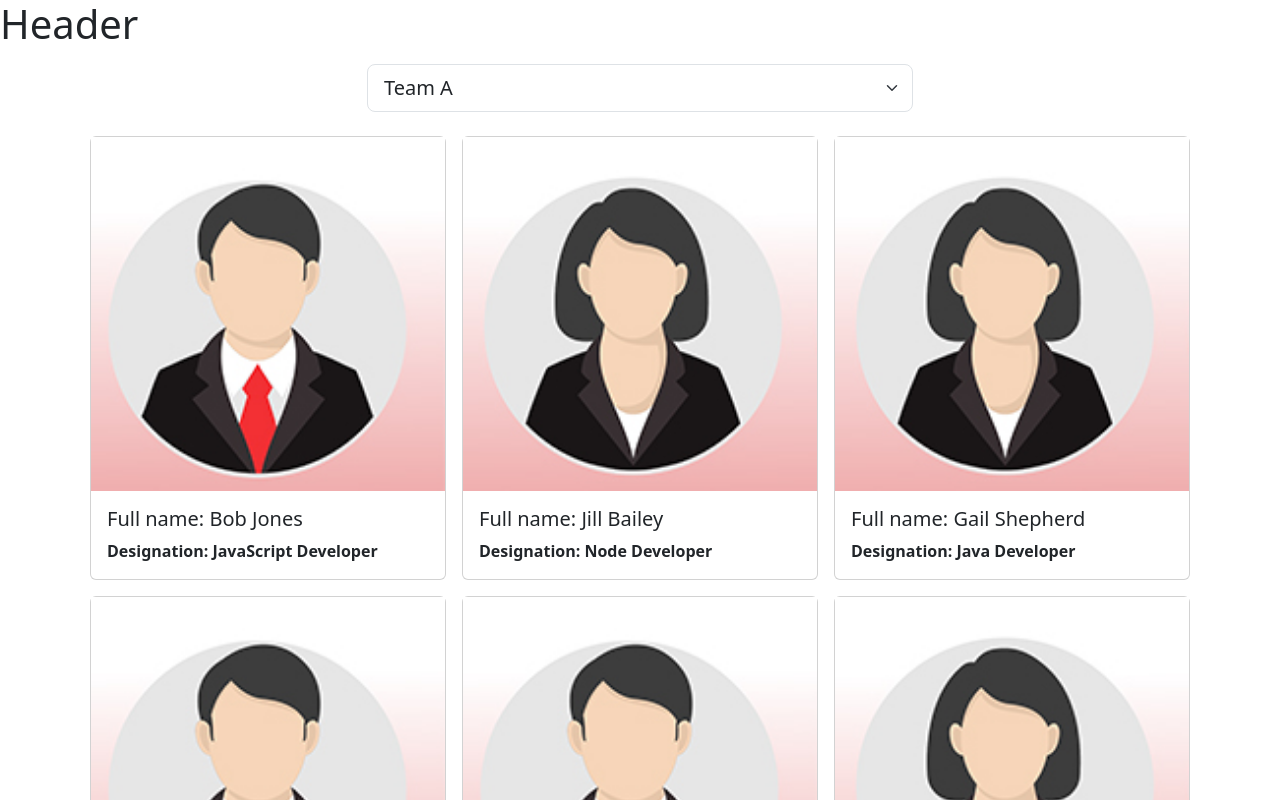
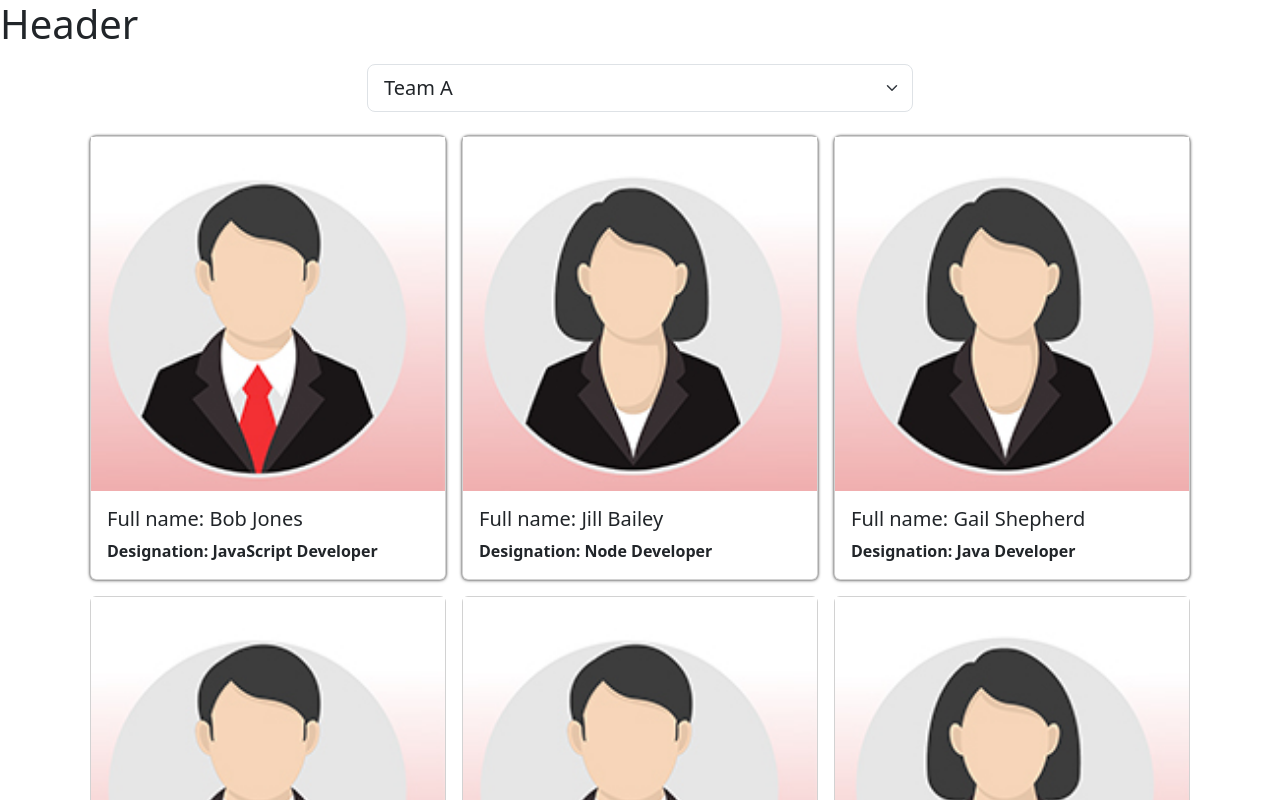
Before and after one commit to nordomcode/team-tracker, a React (Create React App) app: page / in a window 1280 px wide. Shown: the top 800 px of the page. Built offline with nearby package versions, Linux system fonts and the light colour scheme.

Commit message:
Add JS event handlers

```diff
--- a/src/App.css
+++ b/src/App.css
@@ -6,3 +6,8 @@
   display: grid;
   grid-template-columns: 1fr 1fr 1fr;
 }
+
+.standout {
+  box-shadow: rgba(0,0,0,0.16) 0px 1px 4px,
+   rgb(51,51,51) 0px 0px 3px;
+}
--- a/src/Employees.jsx
+++ b/src/Employees.jsx
@@ -97,6 +97,12 @@
       setTeam(event.target.value)
     }
 
+    function handleEmployeeCardClick(event){
+      const transformedEmployees = employees.map((employee) => employee.id === parseInt(event.currentTarget.id) ? (employee.teamName === selectedTeam) ? {...employee, teamName: ''} : {...employee, teamName: selectedTeam} : employee);
+
+      setEmployees(transformedEmployees)
+    }
+
     return (
       <main className='container'>
 
@@ -116,7 +122,7 @@
             <div className="card-collection">
               {
               employees.map((employee) => (
-                <div id={employee.id} className="card m-2" style={{cursor: 'pointer'}}>
+                <div id={employee.id} className={(employee.teamName === selectedTeam ? 'card m-2 standout' : 'card m-2')} style={{cursor: 'pointer'}} onClick={handleEmployeeCardClick}>
                   {(employee.gender==='male')
                   ? <img src={maleProfile} className='card-image-top'/>
                   : <img src={femaleProfile} className='card-image-top'/>}
```
